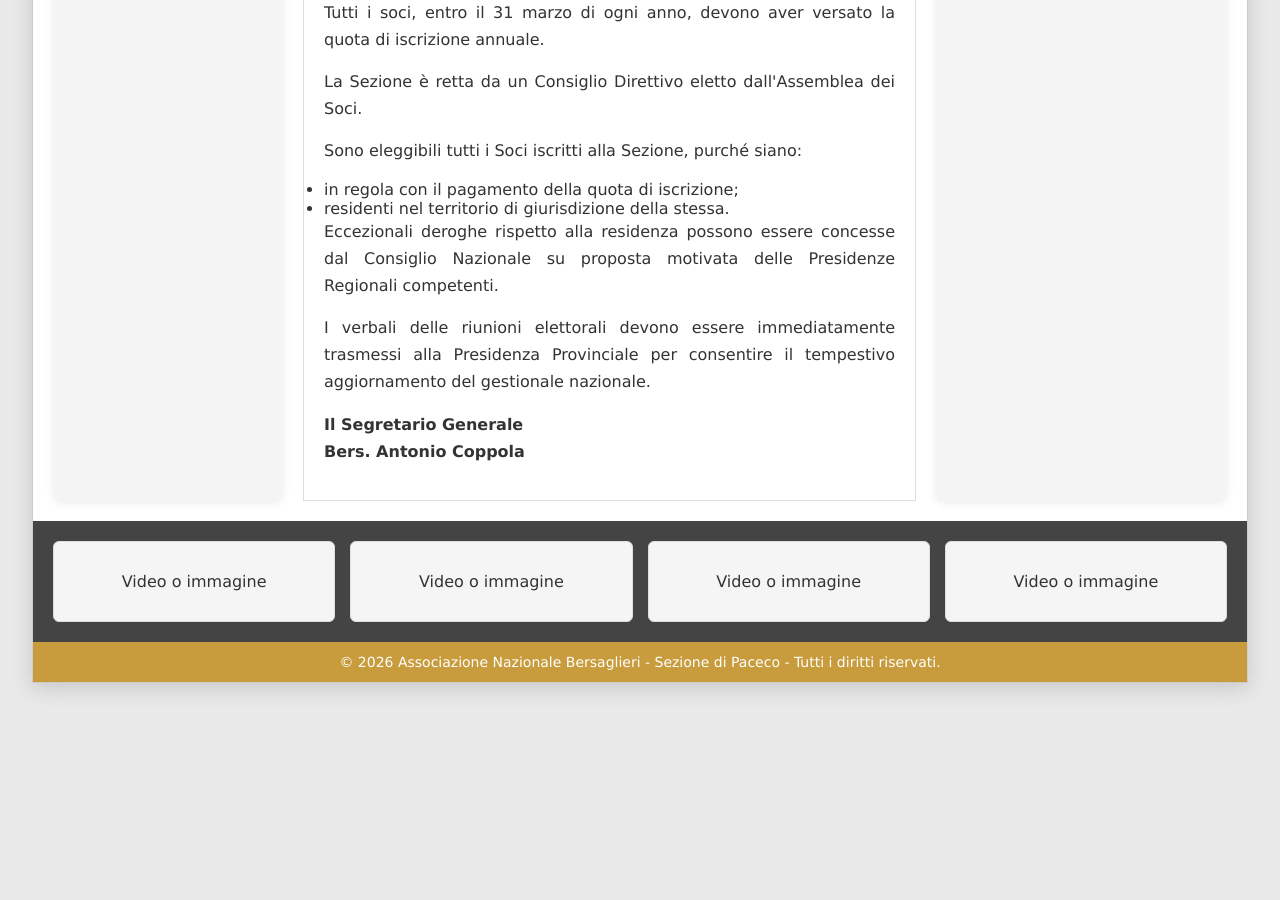
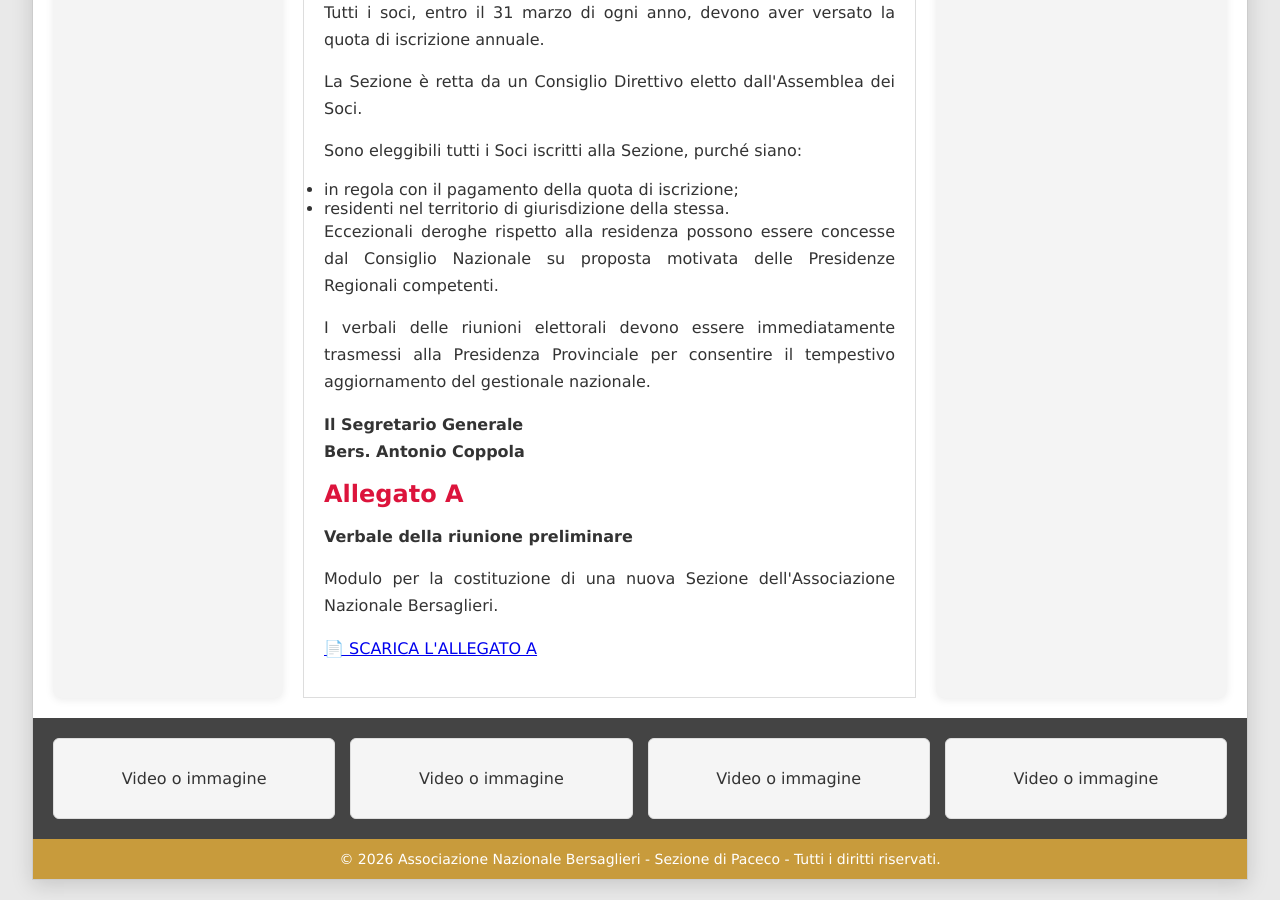
Before and after one commit to bersaglieripaceco/bersaglieripaceco.github.io, a Jekyll site: the page Pagine/Procedure_Costituzione_Sezione_ANB.html, which Jekyll copies as it is, in a window 1280 px wide and 900 px high, scrolled down 2886 px. Built offline with Jekyll 4.4.1, drawn with Linux system fonts in a browser that asks for light colours; before the commit the page ends 3589 px from its top, so only the background shows below that.

Commit message:
Update Procedure_Costituzione_Sezione_ANB.html

```diff
--- a/Pagine/Procedure_Costituzione_Sezione_ANB.html
+++ b/Pagine/Procedure_Costituzione_Sezione_ANB.html
@@ -303,7 +303,7 @@
 
                     </ul>
 
-					                    <!-- ================================================= -->
+					 <!-- ================================================= -->
                     <!-- 4. CONDUZIONE DELLA SEZIONE                       -->
                     <!-- ================================================= -->
 
@@ -354,7 +354,27 @@
                         <strong>Bers. Antonio Coppola</strong>
                     </p>
 
+				<div class="allegato-documento">
 
+    <h2>Allegato A</h2>
+
+    <p>
+        <strong>Verbale della riunione preliminare</strong>
+    </p>
+
+    <p>
+        Modulo per la costituzione di una nuova Sezione
+        dell'Associazione Nazionale Bersaglieri.
+    </p>
+
+    <p>
+        <a href="../Documenti/All_A_conduzione_Sezione_ANB.pdf"
+           target="_blank">
+            📄 SCARICA L'ALLEGATO A
+        </a>
+    </p>
+
+</div>
 
                 </div>
 
```
